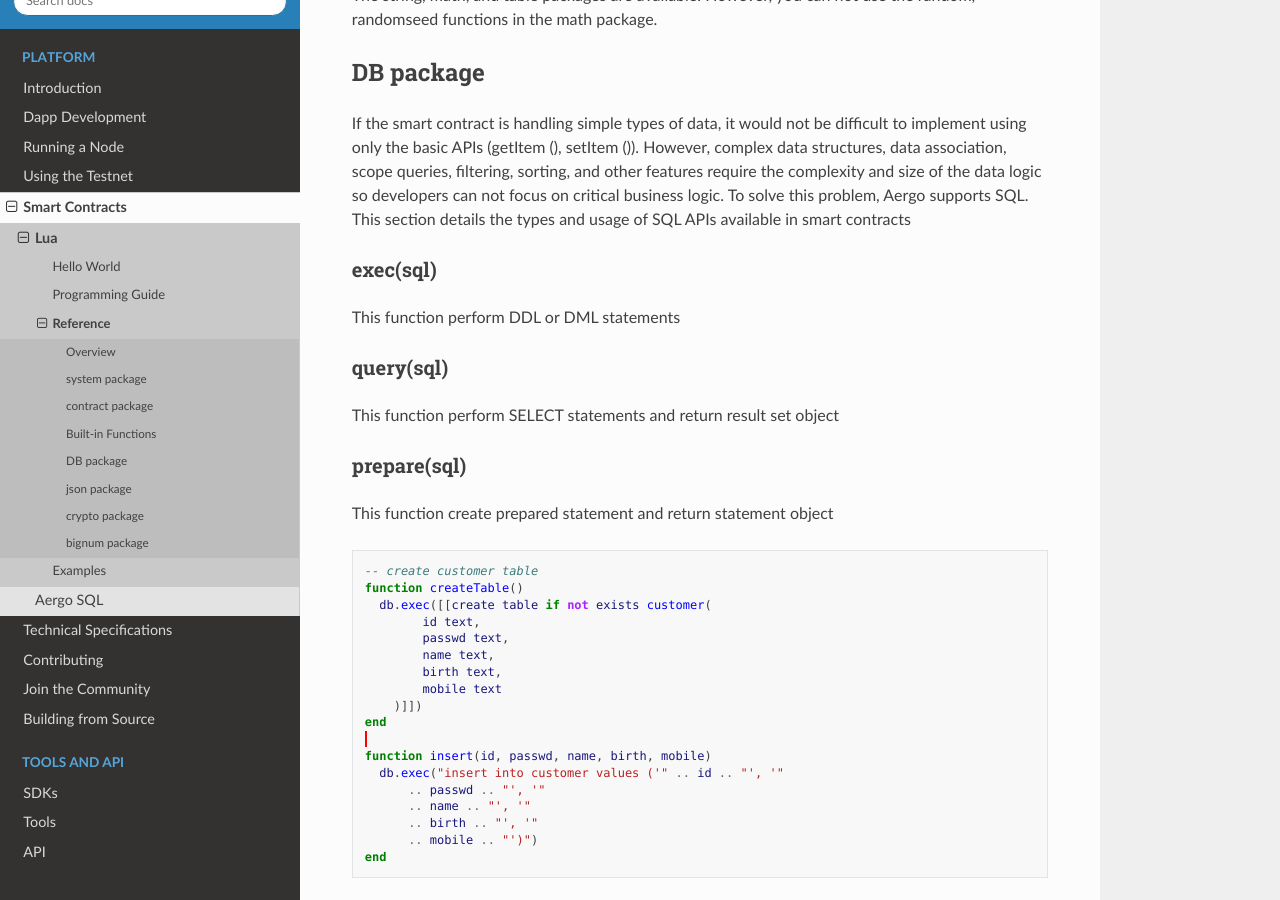
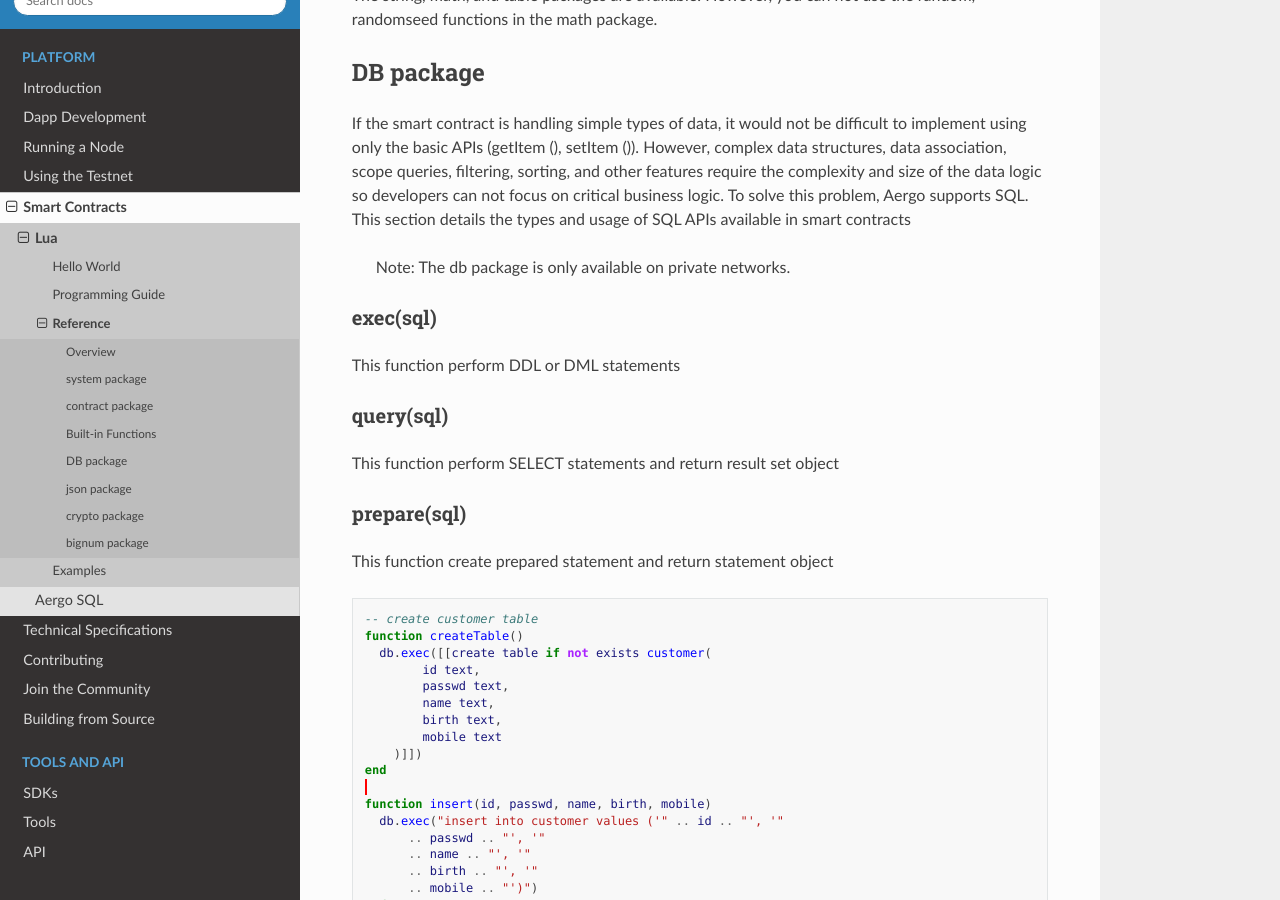
Before and after one commit to aergoio/guide, a Sphinx documentation site: the page built from source/smart-contracts/lua/reference.md, in a window 1280 px wide and 900 px high, scrolled down 4392 px. Built offline with Sphinx 7.4.7 and the Read the Docs theme 2.0.0, drawn with Linux system fonts in a browser that asks for light colours.

Commit message:
Update reference.md

```diff
--- a/source/smart-contracts/lua/reference.md
+++ b/source/smart-contracts/lua/reference.md
@@ -131,6 +131,9 @@ The string, math, and table packages are available. However, you can not use the
 
 ## DB package
 If the smart contract is handling simple types of data, it would not be difficult to implement using only the basic APIs (getItem (), setItem ()). However, complex data structures, data association, scope queries, filtering, sorting, and other features require the complexity and size of the data logic so developers can not focus on critical business logic. To solve this problem, Aergo supports SQL. This section details the types and usage of SQL APIs available in smart contracts
+
+> Note: The db package is only available on private networks.
+
 ### exec(sql)
 This function perform DDL or DML statements
 ### query(sql)
```
